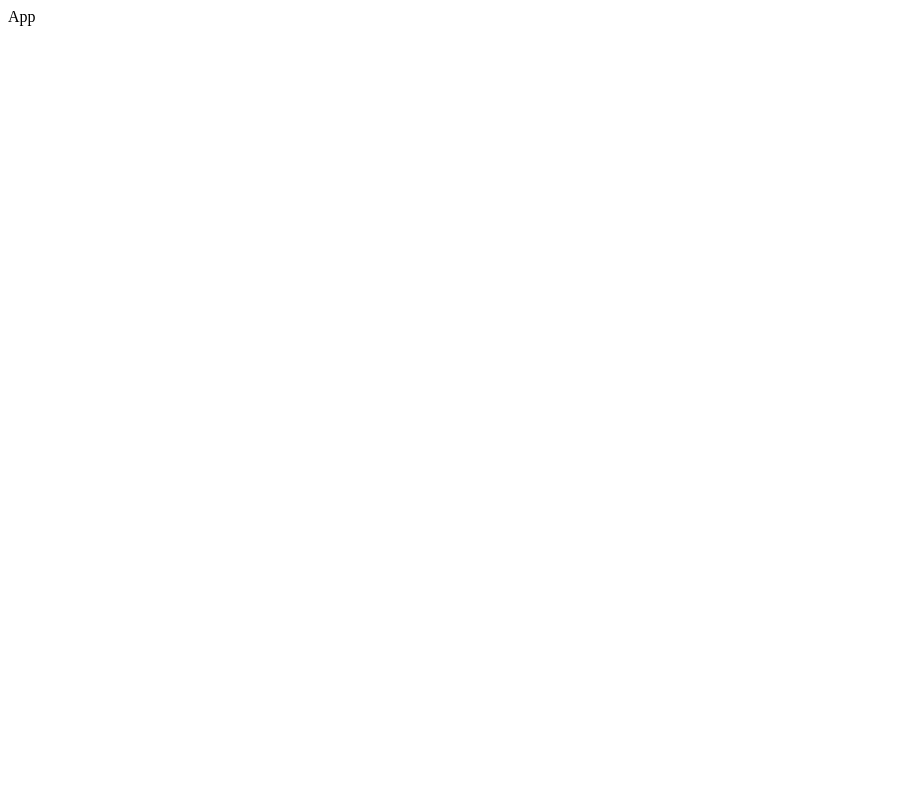
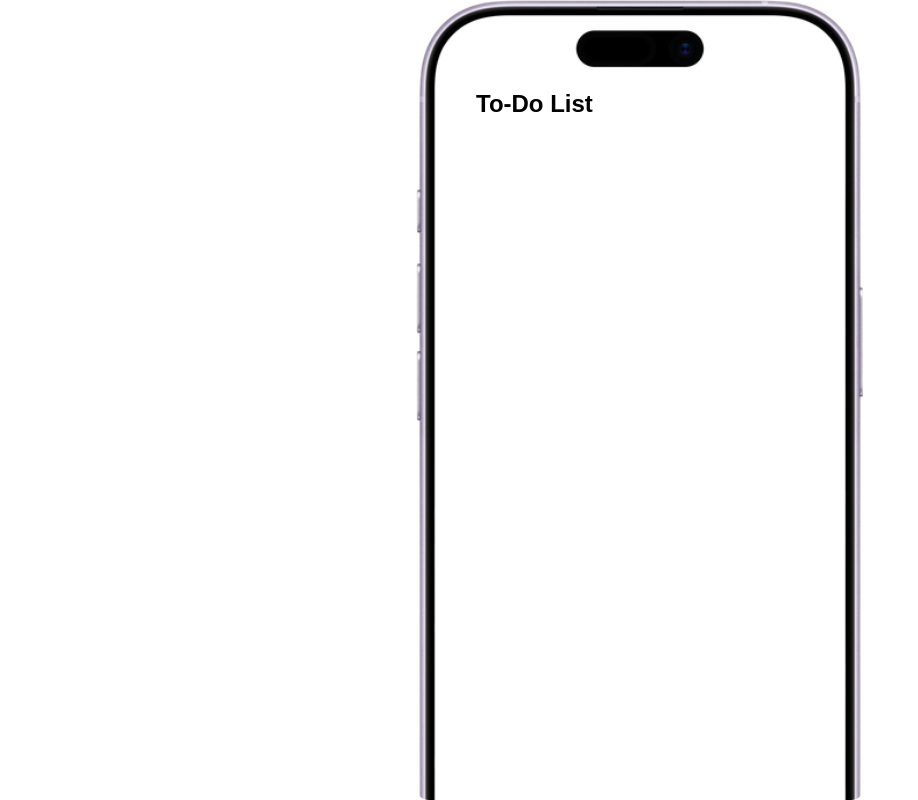
Before and after one commit to doffy011/express-js-crud-with-mongo-db, a React (Vite) app in the folder frontend/: page / in a window 1280 px wide. Shown: the whole page, without its empty margins (0-918 px from the left). Built offline with nearby package versions, Linux system fonts and the light colour scheme.

Commit message:
add react component

```diff
--- a/frontend/package.json
+++ b/frontend/package.json
@@ -10,6 +10,7 @@
     "preview": "vite preview"
   },
   "dependencies": {
+    "framer-motion": "^13.2.0",
     "nodemon": "^3.1.14",
     "react": "^19.2.8",
     "react-dom": "^19.2.8"
--- a/frontend/src/App.css
+++ b/frontend/src/App.css
@@ -0,0 +1,19 @@
+*{
+    margin: 0;
+    padding: 0;
+    box-sizing: border-box;
+}
+
+@import url('https://fonts.googleapis.com/css2?family=Changa+One:ital@0;1&family=Damion&family=Google+Sans:ital,opsz,wght@0,17..18,400..700;1,17..18,400..700&family=Poiret+One&family=Rampart+One&family=Righteous&display=swap');
+.container{
+    width: 35%;
+    height: 100vh;
+    margin: 0 auto;
+    padding: 20px;
+    /* background-color: #f1f1f1; */
+    font-family: "Google Sans", sans-serif;
+    border-radius: 13px;
+    background-image: url(../src/img/mockup-apple-iphone-17-2025-transparent.png);
+    background-repeat: no-repeat;
+    background-size: cover;
+}
--- a/frontend/src/App.tsx
+++ b/frontend/src/App.tsx
@@ -1,9 +1,16 @@
-import React from 'react'
+import "./App.css";
+import Header from "./components/header";
 
 const App = () => {
   return (
-    <div>App</div>
-  )
-}
+    <>
+      <div className="App">
+        <div className="container">
+          <Header />
+        </div>
+      </div>
+    </>
+  );
+};
 
-export default App
+export default App;
--- /dev/null
+++ b/frontend/src/components/header.css
@@ -0,0 +1,5 @@
+header{
+    padding: 20px;
+    margin-top: 50px;
+    margin-left: 20px;
+}
--- /dev/null
+++ b/frontend/src/components/header.tsx
@@ -0,0 +1,11 @@
+import './header.css';
+
+function Header() {
+  return (
+    <header>
+      <h2>To-Do List</h2>
+    </header>
+  );
+}
+
+export default Header;
```
Also changed, not shown: frontend/src/components/card.jsx (added, +24 -0 lines), frontend/src/components/example.jsx (added, +43 -0 lines), frontend/src/img/mockup-apple-iphone-17-2025-transparent.png (added), 1 other file (tests, documents, lock files or other folders).
